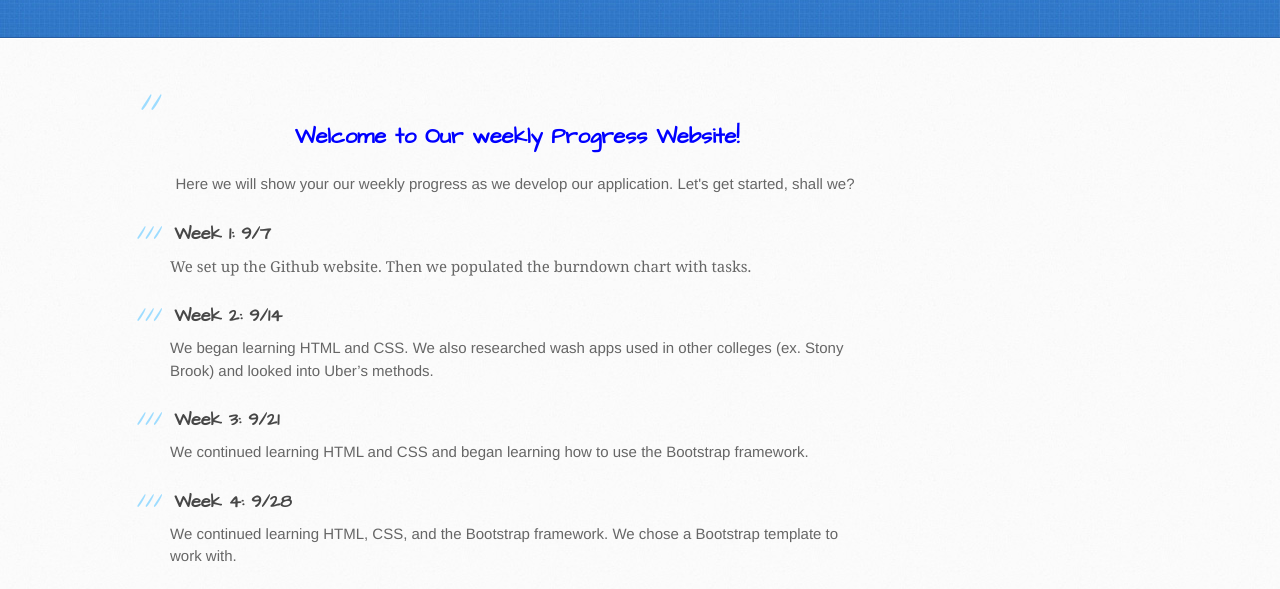
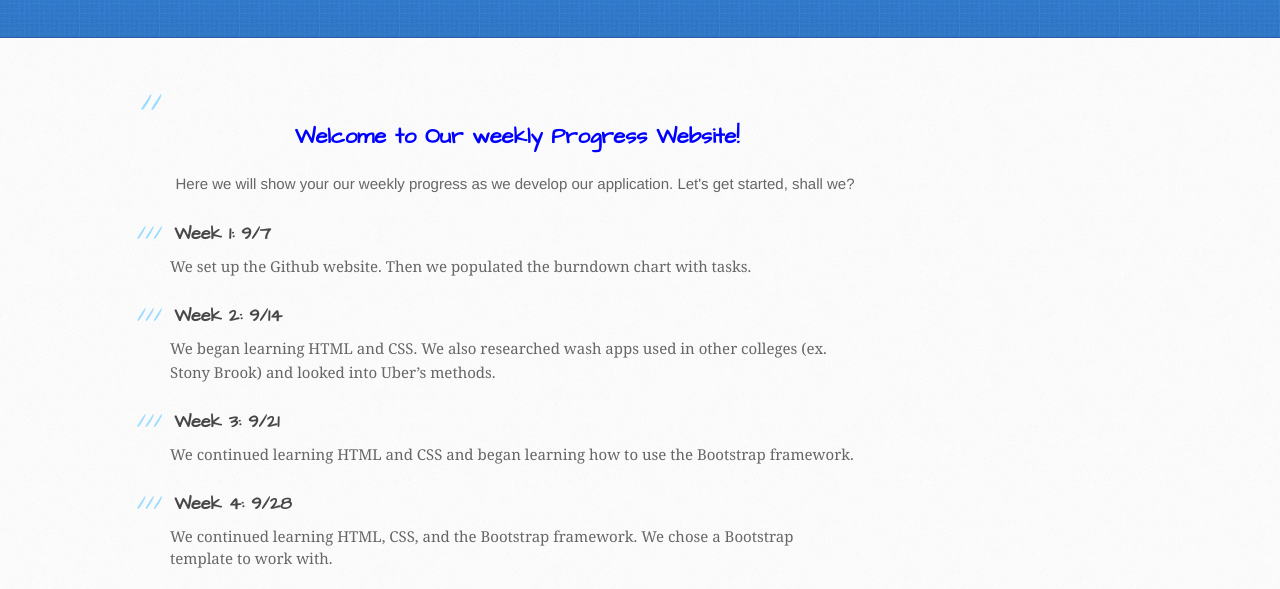
Before and after one commit to ibrunson/VUWash, a plain HTML site: page index.html in a window 1280 px wide. Shown: the part 197-786 px from the top of the page. Drawn offline with Linux system fonts and the light colour scheme.

Commit message:
Update index.html

```diff
--- a/index.html
+++ b/index.html
@@ -44,7 +44,7 @@ Week 1: 9/7</h3>
 <a id="creating-pages-manually" class="anchor" href="#creating-pages-manually" aria-hidden="true"><span class="octicon octicon-link"></span></a>
 Week 2: 9/14</h3>
 
-<p>We began learning HTML and CSS. We also researched wash apps used in other colleges (ex. Stony Brook) and looked into Uber’s methods.</p>
+<p><font face= "cambria">We began learning HTML and CSS. We also researched wash apps used in other colleges (ex. Stony Brook) and looked into Uber’s methods.</p>
 
 
 <h3>
```
